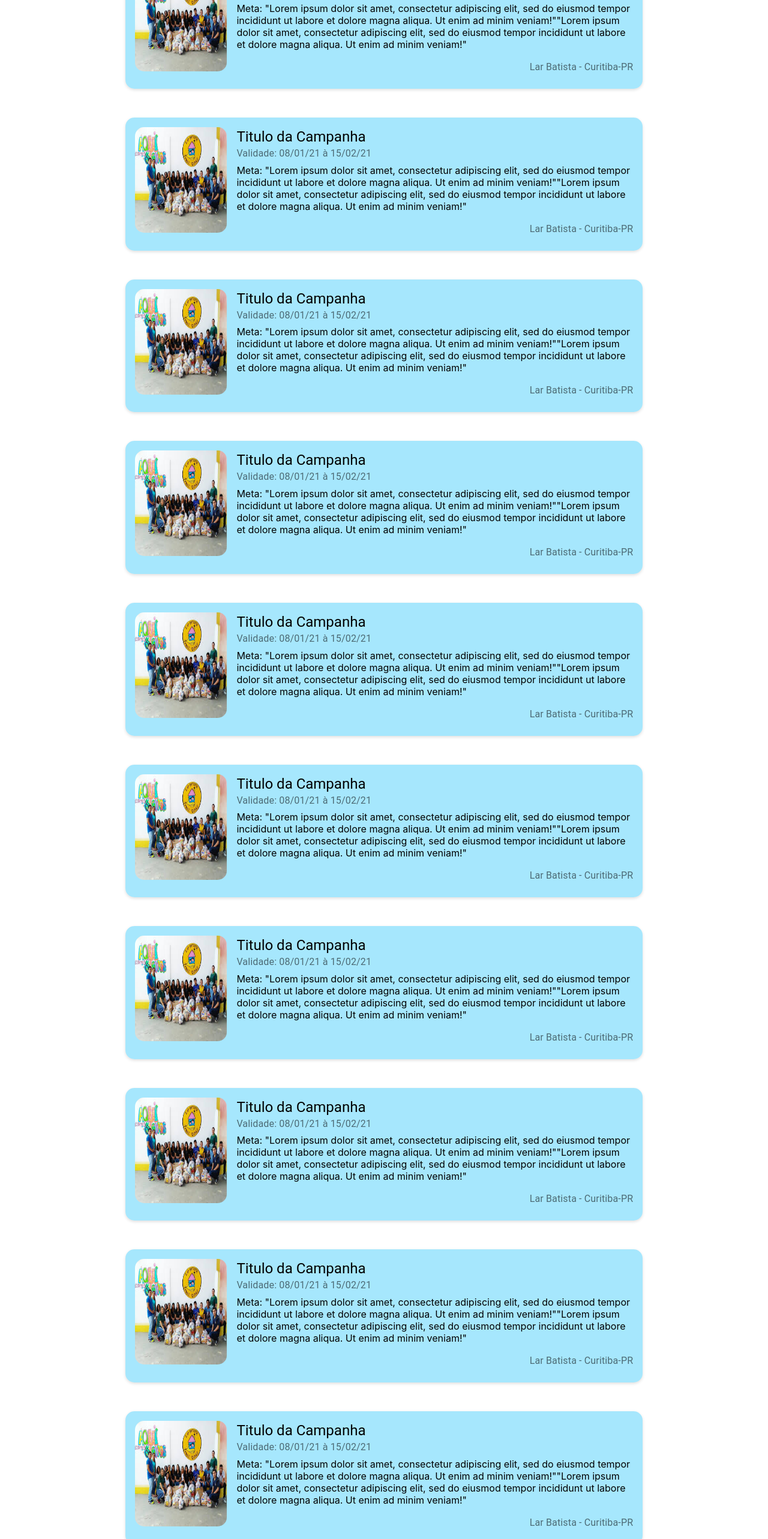
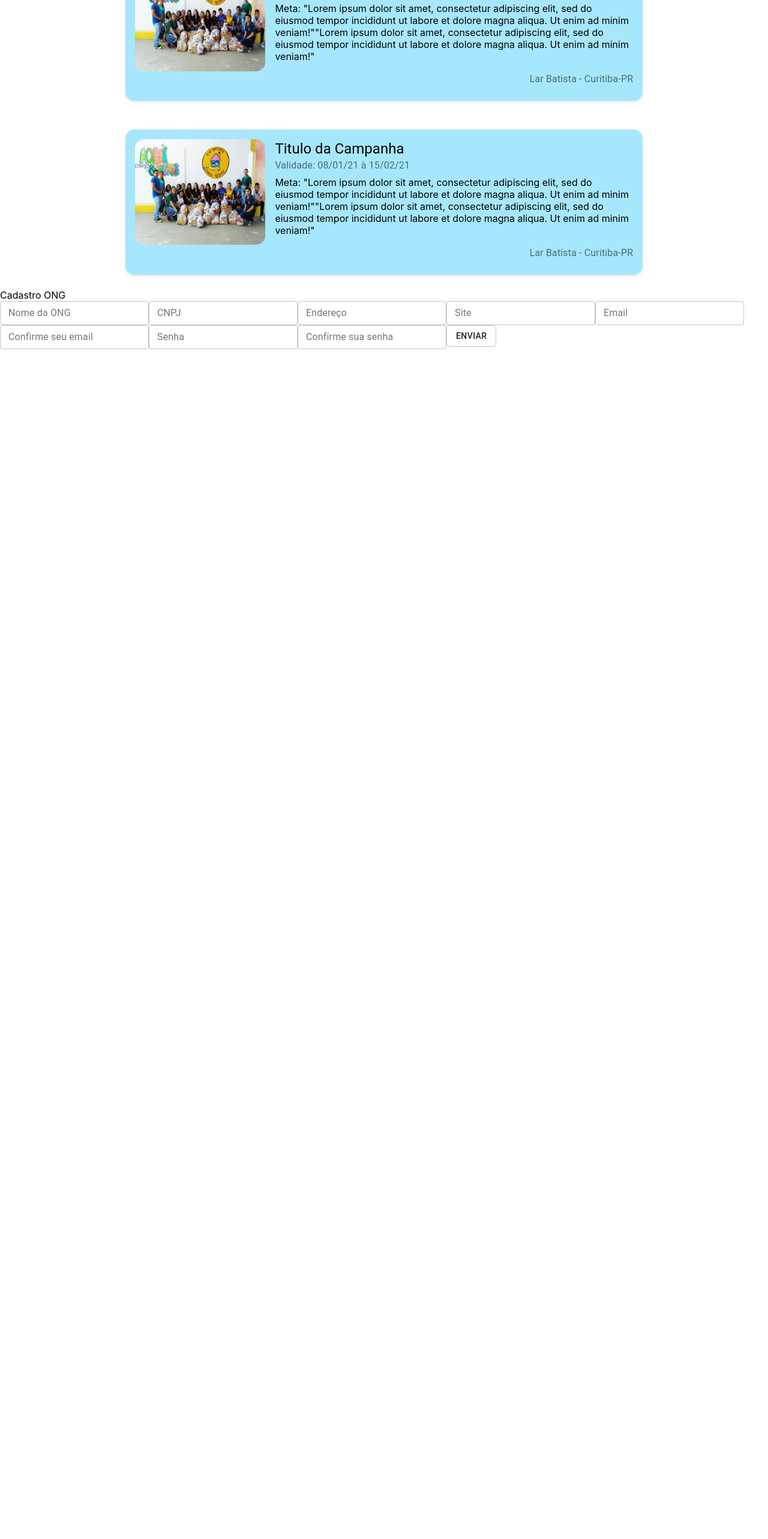
Before and after one commit to SamaraCollet/Doei, a React (Create React App) app: page / in a window 1280 px wide. Shown: the part 234-2800 px from the top of the page at 60% size. After the commit the page ends 828 px from the top, so only its background shows below. Built offline with nearby package versions, Linux system fonts and the light colour scheme.

Commit message:
fix(campaign cards): fixed cards layout on mobile and desktop

```diff
--- a/package.json
+++ b/package.json
@@ -14,6 +14,7 @@
     "react-dom": "^17.0.1",
     "react-hook-form": "^6.14.1",
     "react-icons": "^4.1.0",
+    "react-redux": "^7.2.2",
     "react-router-dom": "^5.2.0",
     "react-scripts": "4.0.1",
     "redux": "^4.0.5",
--- a/src/components/campaign-cards/index.js
+++ b/src/components/campaign-cards/index.js
@@ -1,6 +1,11 @@
-import { CardContent, Typography, Box, Grid } from "@material-ui/core";
 import ImageInstitution from "../img/instituicao.jpeg";
-import styled from "styled-components";
+import { Box, Grid, Typography } from "@material-ui/core";
+import {
+  Container,
+  StyledCardContent,
+  TextContainer,
+  InstitutionName,
+} from "./style";
 const CampaignCard = () => {
   return (
     <Box m={3}>
@@ -40,35 +45,3 @@ const CampaignCard = () => {
 };
 
 export default CampaignCard;
-
-export const Container = styled.div`
-  max-width: 70% !important;
-  max-height: 40% !important;
-`;
-export const StyledCardContent = styled(CardContent)`
-  background-color: rgba(0, 187, 249, 0.35);
-  height: inherit !important;
-  border-radius: 15px;
-  display: flex;
-  align-content: center !important;
-  margin: 0 auto !important;
-  box-shadow: 0 2px 5px 0 rgba(0, 0, 0, 0.13);
-  &:hover {
-    box-shadow: 10px 10px 10px 0 rgba(0, 0, 0, 0.13);
-    cursor: pointer;
-  }
-  img {
-    border-radius: 15px;
-    max-height: 22vh;
-    max-width: 12vw;
-    @media (max-width: 870px) {
-      flex-wrap: nowrap;
-    }
-  }
-`;
-export const TextContainer = styled.div`
-  padding-left: 1rem;
-`;
-export const InstitutionName = styled(Typography)`
-  padding-top: 1rem !important;
-`;
--- a/src/components/campaign-cards/style.jsx
+++ b/src/components/campaign-cards/style.jsx
@@ -0,0 +1,37 @@
+import styled from "styled-components";
+import { CardContent, Typography } from "@material-ui/core";
+export const Container = styled.div`
+  max-width: 70% !important;
+  max-height: 40% !important;
+`;
+export const StyledCardContent = styled(CardContent)`
+  background-color: rgba(0, 187, 249, 0.35);
+  height: inherit !important;
+  border-radius: 15px;
+  display: flex;
+  align-content: center !important;
+  margin: 0 auto !important;
+  box-shadow: 0 2px 5px 0 rgba(0, 0, 0, 0.13);
+  @media (max-width: 740px) {
+    flex-direction: column;
+    img {
+      flex-wrap: nowrap;
+      max-width: fit-content !important;
+    }
+  }
+  &:hover {
+    box-shadow: 10px 10px 10px 0 rgba(0, 0, 0, 0.13);
+    cursor: pointer;
+  }
+  img {
+    border-radius: 15px;
+    max-height: 22vh;
+    max-width: 17vw;
+  }
+`;
+export const TextContainer = styled.div`
+  padding-left: 1rem;
+`;
+export const InstitutionName = styled(Typography)`
+  padding-top: 1rem !important;
+`;
--- a/src/pages/cards-feed/index.js
+++ b/src/pages/cards-feed/index.js
@@ -3,27 +3,6 @@ import styled from "styled-components";
 const CardsFeed = () => {
   return (
     <Container>
-      <CampaignCard />
-      <CampaignCard />
-      <CampaignCard />
-      <CampaignCard />
-      <CampaignCard />
-      <CampaignCard />
-      <CampaignCard />
-      <CampaignCard />
-      <CampaignCard />
-      <CampaignCard />
-      <CampaignCard />
-      <CampaignCard />
-      <CampaignCard />
-      <CampaignCard />
-      <CampaignCard />
-      <CampaignCard />
-      <CampaignCard />
-      <CampaignCard />
-      <CampaignCard />
-      <CampaignCard />
-      <CampaignCard />
       <CampaignCard />
       <CampaignCard />
     </Container>
```
Also changed, not shown: src/store/index.jsx (+8 -0 lines), 1 other file (tests, documents, lock files or other folders).
